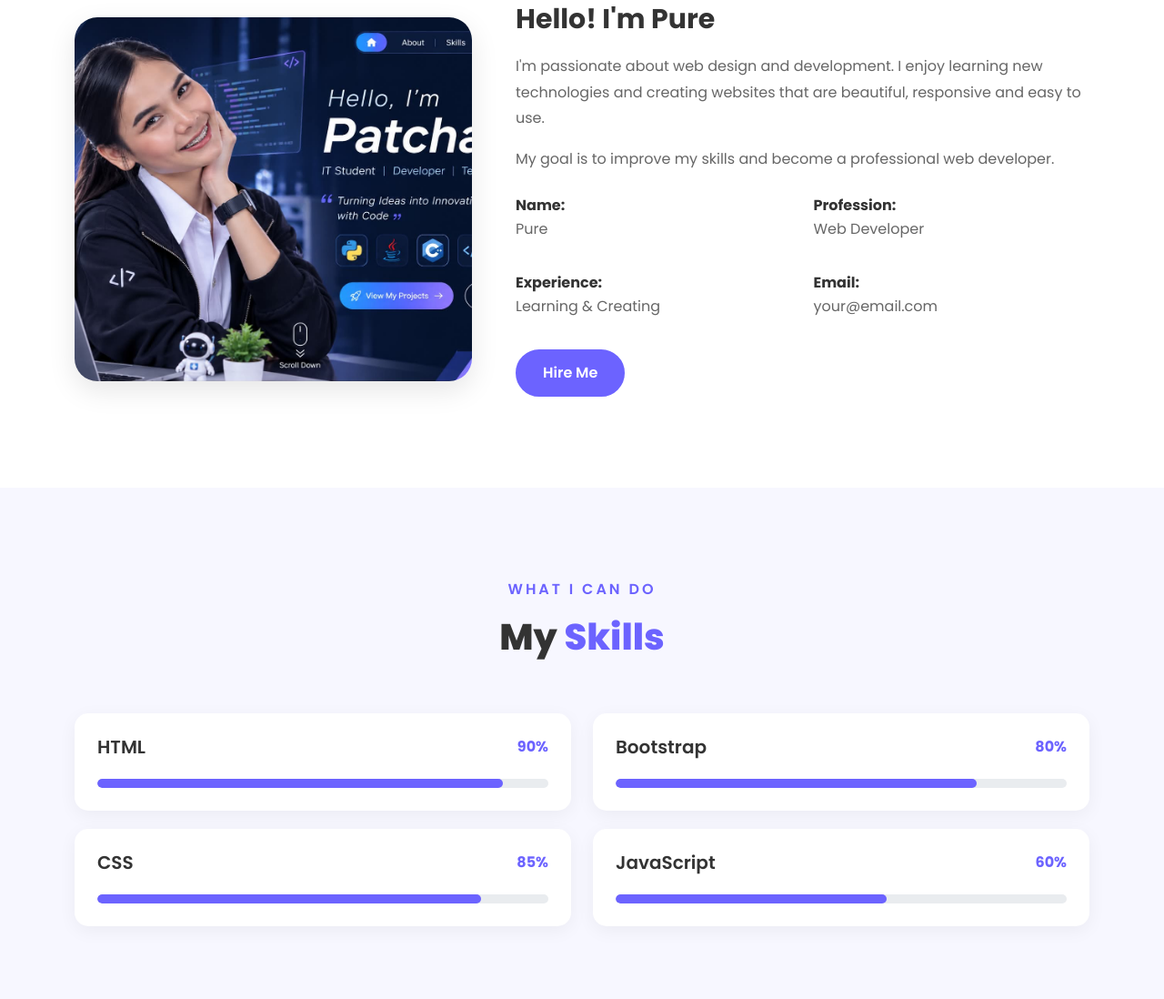
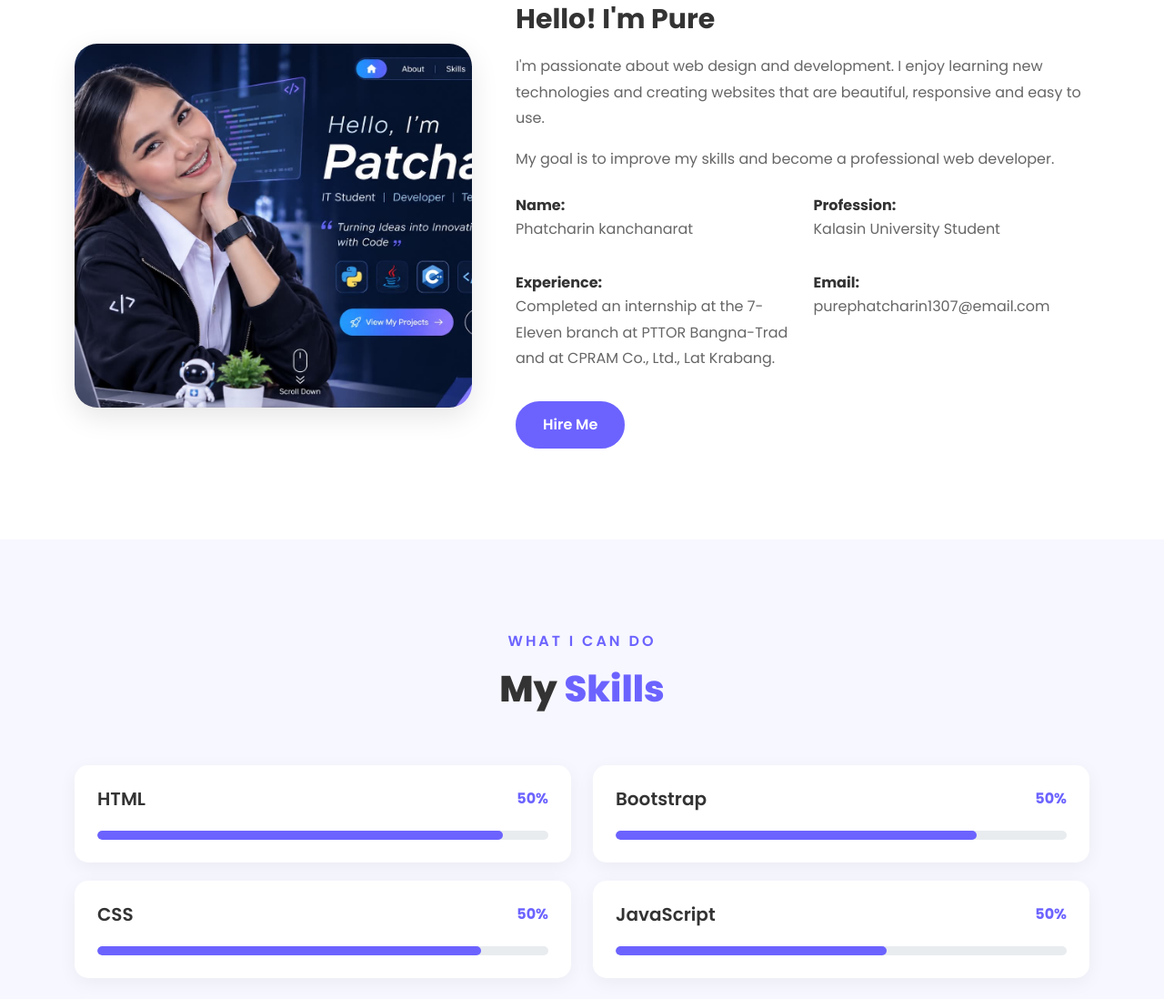
Before and after one commit to purephatcharin1307-create/pure-phatcharin, a plain HTML site: page index.html in a window 1280 px wide. Shown: the part 1050-2148 px from the top of the page at 91% size. Drawn offline with nearby package versions, Linux system fonts and the light colour scheme.

Commit message:
phatcharin

```diff
--- a/index.html
+++ b/index.html
@@ -104,11 +104,11 @@
                 </div>
 
                 <div class="social-links">
-                    <a href="https://www.facebook.com/" target="_blank" rel="noopener noreferrer">
+                    <a href="https://www.facebook.com/share/192RPj7QNs/?mibextid=wwXIfr" target="_blank" rel="noopener noreferrer">
                         <i class="bi bi-facebook"></i>
                     </a>
 
-                    <a href="https://www.instagram.com/" target="_blank" rel="noopener noreferrer">
+                    <a href="https://www.instagram.com/11.1plx/" target="_blank" rel="noopener noreferrer">
                         <i class="bi bi-instagram"></i>
                     </a>
 
@@ -170,22 +170,22 @@
 
                     <div class="col-6 mb-3">
                         <strong>Name:</strong>
-                        <p>Pure</p>
+                        <p>Phatcharin kanchanarat</p>
                     </div>
 
                     <div class="col-6 mb-3">
                         <strong>Profession:</strong>
-                        <p>Web Developer</p>
+                        <p>Kalasin University Student</p>
                     </div>
 
                     <div class="col-6 mb-3">
                         <strong>Experience:</strong>
-                        <p>Learning & Creating</p>
+                        <p>Completed an internship at the 7-Eleven branch at PTTOR Bangna-Trad and at CPRAM Co., Ltd., Lat Krabang.</p>
                     </div>
 
                     <div class="col-6 mb-3">
                         <strong>Email:</strong>
-                        <p>your@email.com</p>
+                        <p>purephatcharin1307@email.com</p>
                     </div>
 
                 </div>
@@ -220,7 +220,7 @@
                 <div class="skill-item">
                     <div class="d-flex justify-content-between">
                         <h5>HTML</h5>
-                        <span>90%</span>
+                        <span>50%</span>
                     </div>
                     <div class="progress">
                         <div class="progress-bar" style="width:90%"></div>
@@ -230,7 +230,7 @@
                 <div class="skill-item">
                     <div class="d-flex justify-content-between">
                         <h5>CSS</h5>
-                        <span>85%</span>
+                        <span>50%</span>
                     </div>
                     <div class="progress">
                         <div class="progress-bar" style="width:85%"></div>
@@ -244,7 +244,7 @@
                 <div class="skill-item">
                     <div class="d-flex justify-content-between">
                         <h5>Bootstrap</h5>
-                        <span>80%</span>
+                        <span>50%</span>
                     </div>
                     <div class="progress">
                         <div class="progress-bar" style="width:80%"></div>
@@ -254,7 +254,7 @@
                 <div class="skill-item">
                     <div class="d-flex justify-content-between">
                         <h5>JavaScript</h5>
-                        <span>60%</span>
+                        <span>50%</span>
                     </div>
                     <div class="progress">
                         <div class="progress-bar" style="width:60%"></div>
@@ -368,14 +368,14 @@
 
                     <div class="contact-info">
 
-                        <a href="mailto:your@email.com">
+                        <a href="mailto:purephatcharin1307@email.com">
                             <i class="bi bi-envelope"></i>
-                            your@email.com
+                            purephatcharin1307@email.com
                         </a>
 
                     </div>
 
-                    <a href="mailto:your@email.com"
+                    <a href="mailto:purephatcharin1307@email.com"
                         class="btn btn-main mt-4">
                         Send Me an Email
                     </a>
```
